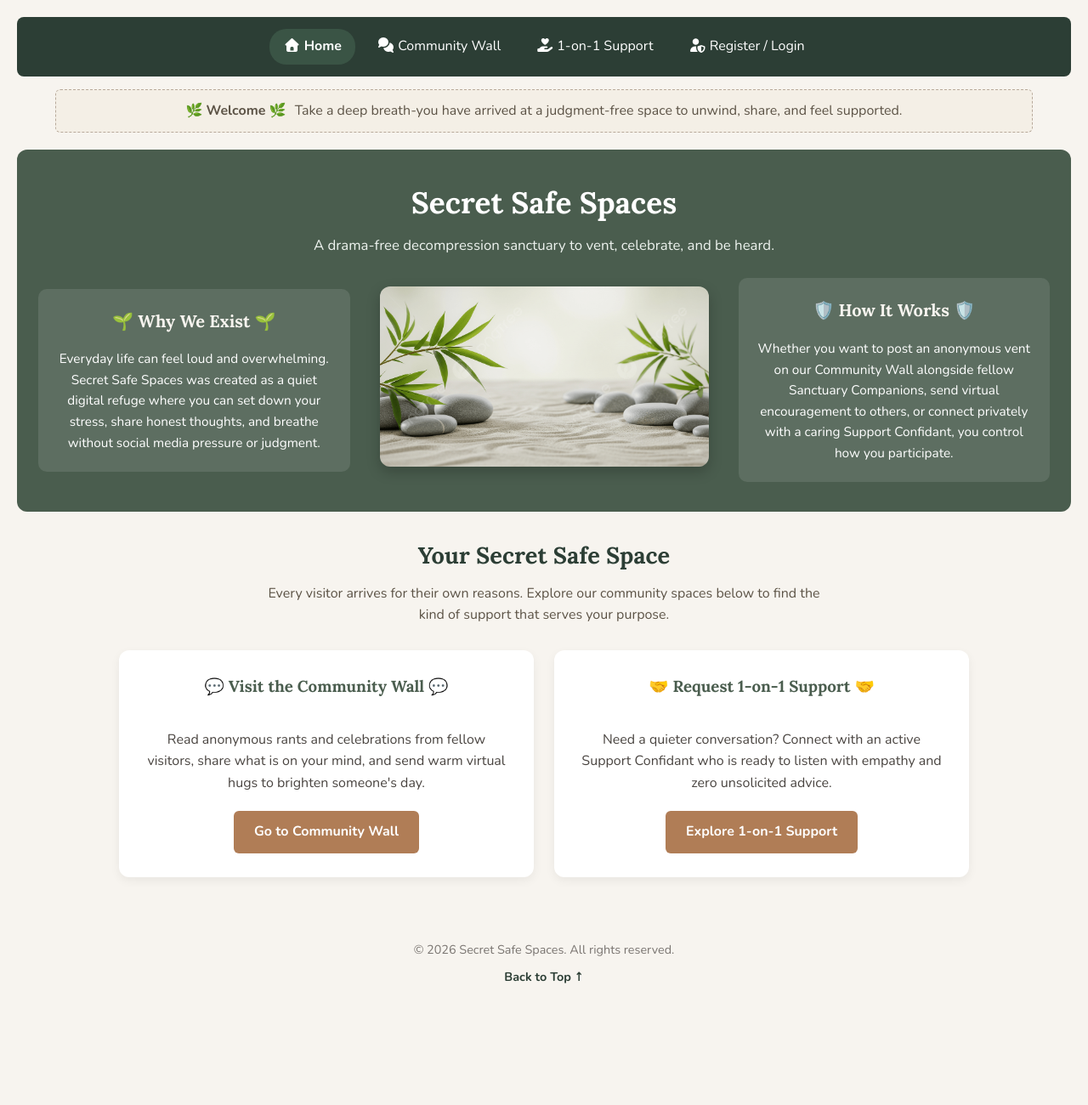
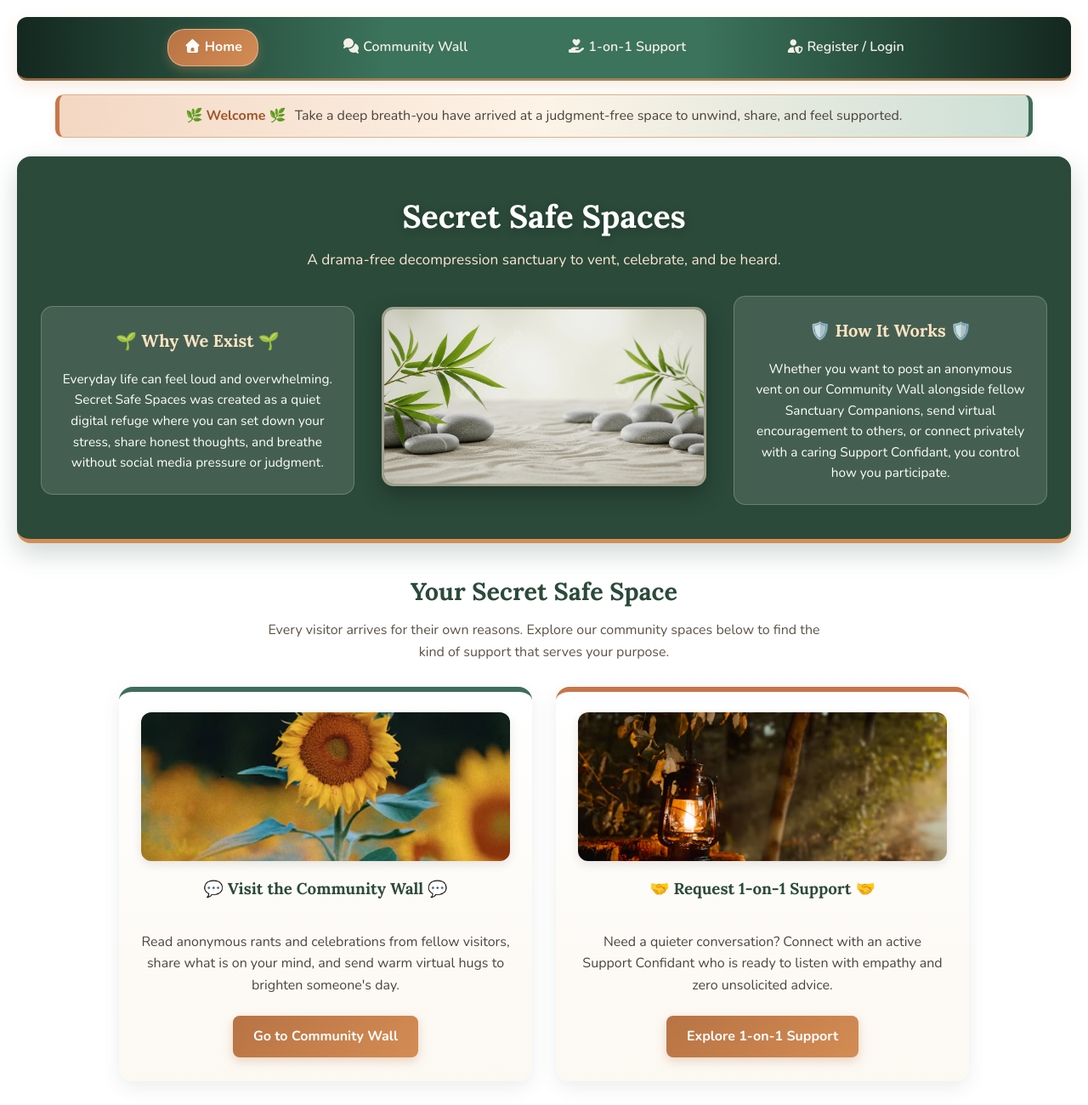
Before and after one commit to Ceekrit79/Mod_09_Website, a plain HTML site: page index.html in a window 1280 px wide. Shown: the top 1300 px of the page at 85% size. Before the commit the page ends 1215 px from the top, so only its background shows below. Drawn offline with nearby package versions, Linux system fonts and the light colour scheme.

Commit message:
updated html and css
added photos and edited html for index and both css pages

```diff
--- a/index.html
+++ b/index.html
@@ -78,7 +78,10 @@
       </p>
 
       <div class="pathway-cards">
-        <article class="pathway-card">
+        <article class="pathway-card card-sage">
+          <div class="card-img-wrap">
+            <img src="images/community-wall.png" alt="Golden sunflower surrounded by deep green leaves">
+          </div>
           <h3>💬 Visit the Community Wall 💬</h3>
           <p>
             Read anonymous rants and celebrations from fellow visitors, share what is on your mind, and send warm
@@ -87,7 +90,10 @@
           <a href="hugs.html" class="btn">Go to Community Wall</a>
         </article>
 
-        <article class="pathway-card">
+        <article class="pathway-card card-terracotta">
+          <div class="card-img-wrap">
+            <img src="images/support-chat.png" alt="Warm glowing lantern on a peaceful forest stump">
+          </div>
           <h3>🤝 Request 1-on-1 Support 🤝</h3>
           <p>
             Need a quieter conversation? Connect with an active Support Confidant who is ready to listen with empathy
--- a/nav.css
+++ b/nav.css
@@ -8,31 +8,42 @@
     justify-content: center;
     align-items: center;
     flex-wrap: wrap;
-    gap: 10px;
+    gap: 80px;
     background-color: #2c3e35;
+    background: linear-gradient(90deg, #14281f 0%, #3b735c 35%, #3b735c 65%, #14281f 100%);
     padding: 14px 20px;
-    border-radius: 8px;
-    margin-bottom: 15px;
+    border-radius: 12px;
+    margin-bottom: 16px;
+    box-shadow: 0 6px 18px rgba(212, 140, 84, 0.18);
+    border-bottom: 3px solid rgba(212, 140, 84, 0.65);
 }
 
 .main-nav a {
-    color: #ffffff;
+    color: #f4efe6;
     text-decoration: none;
-    padding: 8px 16px;
+    padding: 8px 18px;
     border-radius: 20px;
     font-size: 1rem;
-    transition: background-color 0.25s ease, color 0.25s ease;
+    font-weight: 600;
+    border: 1px solid transparent;
+    transition: transform 0.22s ease, background-color 0.25s ease, border-color 0.25s ease, color 0.25s ease;
 }
 
 .main-nav a:hover {
-    background-color: #4a6b58;
+    background-color: rgba(255, 255, 255, 0.15);
+    border-color: rgba(255, 227, 194, 0.45);
     color: #ffffff;
     text-decoration: none;
+    transform: translateY(-2px);
 }
 
 .main-nav a.active {
-    background-color: #3a5445;
+    background-color: #b87344;
+    background: linear-gradient(135deg, #b87344 0%, #d48c54 100%);
+    color: #ffffff;
     font-weight: bold;
+    border-color: rgba(255, 240, 220, 0.45);
+    box-shadow: 0 4px 12px rgba(212, 140, 84, 0.35);
 }
 
 /* COPYRIGHT FOOTER */
@@ -56,19 +67,24 @@
 
 /* SANCTUARY WELCOME BANNER */
 .wip-banner {
-    background-color: #f4efe6;
-    color: #5c5346;
-    border: 1px dashed #b8a99a;
+    background-color: #fdf3e7;
+    background: linear-gradient(90deg, #f3d7c3 0%, #fdf3e7 50%, #cde0d6 100%);
+    color: #4a423b;
+    border: 1.5px solid #e0b084;
+    border-left: 5px solid #c8764b;
+    border-right: 5px solid #3f6d5a;
     text-align: center;
-    padding: 12px 14px;
+    padding: 12px 18px;
     font-size: 1rem;
-    border-radius: 6px;
-    margin: 10px auto 20px auto;
+    border-radius: 10px;
+    margin: 12px auto 22px auto;
     max-width: 1150px;
+    box-shadow: 0 4px 12px rgba(45, 76, 59, 0.06);
 }
 
 .banner-title {
     margin-right: 6px;
+    color: #9e562a;
 }
 
 /* ON-PAGE CONFIRMATTION MESSAGE */
--- a/style.css
+++ b/style.css
@@ -1,5 +1,5 @@
 /* =========================================================
-   GLOBAL BASE STYLES
+   GLOBAL BASE STYLES (WARM BOTANICAL GRADIENT)
    ========================================================= */
 html {
   scroll-behavior: smooth;
@@ -11,7 +11,7 @@ html {
 
 body {
   font-family: "Nunito", 'Segoe UI', Tahoma, Geneva, Verdana, sans-serif;
-  background-color: #f7f4ef;
+  background-color: linear-gradient (180deg, #eef4ef 0%, #faf3e8 55%, #f3ece1 100%);
   color: #2e2a27;
   margin: 0;
   padding: 20px;
@@ -24,52 +24,79 @@ h3 {
   font-family: "Lora", Georgia, serif;
 }
 
+@keyframes fadeInUp {
+  from {
+    opacity: 0;
+    transform: translateY(16px)
+  }
+
+  to {
+    opacity: 1;
+    transform: translateY(0);
+  }
+}
+
 /* =========================================================
    HERO HEADER & ABOUT US FLEXBOX (FLEXBOX CONTAINER #2)
-   Places two text columns on either side of the focal image.
+   Places two text columns on either side of the focal image
+   (MULTI-STOP GRADIENT + GLOW)
    ========================================================= */
 .header {
-  background-color: #4a5d4e;
+  background-color: #2b4a3a;
+  background-color: linear-gradient(135deg, #2b4a3a 0%, #3f6d5a 52%, #245b63 100%);
   color: #ffffff;
-  padding: 35px 25px;
+  padding: 40px 28px;
   text-align: center;
-  border-radius: 12px;
-  margin-bottom: 30px;
+  border-radius: 16px;
+  margin-bottom: 34px;
+  box-shadow: 0 12px 30px rgba(36, 74, 58, 0.22);
+  border-bottom: 5px solid #d48c54;
+  animation: fadeInUp 0.7s ease-out;
 }
 
 .header h1 {
   margin: 0 0 8px 0;
-  font-size: 2.2rem;
+  font-size: 2.35rem;
+  text-shadow: 0 2px 10px rgba(0, 0, 0, 0.25);
 }
 
 .tagline {
-  margin: 0 auto 25px auto;
+  margin: 0 auto 28px auto;
   max-width: 650px;
-  font-size: 1.05rem;
-  color: #eef3ef;
+  font-size: 1.08rem;
+  color: #f9e6d2;
 }
 
 .about-flex {
   display: flex;
   align-items: center;
   justify-content: space-between;
-  gap: 35px;
+  gap: 32px;
   max-width: 1450px;
   margin: 0 auto;
 }
 
 .about-box {
   flex: 1;
-  background-color: rgba(225, 225, 225, 0.12);
-  padding: 22px;
-  border-radius: 10px;
+  background-color: rgba(225, 225, 225, 0.14);
+  backdrop-filter: blur(6px);
+  border: 1px solid rgba(225, 225, 225, 0.25);
+  padding: 24px;
+  border-radius: 14px;
   text-align: center;
+  transition: transform 0.35s ease, background-color 0.3s ease, box-shadow 0.3s ease;
+}
+
+.about-box:hover {
+  transform: translateY(-5px);
+  background: rgba(225, 225, 225, 0.22);
+  box-shadow: 0 10px 24px rgba(0, 0, 0, 0.2);
 }
 
 .about-box h2 {
   margin-top: 0;
   font-size: 1.25rem;
-  color: #f7f4ef;
+  color: #ffe3c2;
 }
 
 .about-box p {
@@ -99,17 +126,25 @@ h3 {
   text-align: center;
 }
 
-/* SCALABLE BANNER IMAGE */
+/* SCALABLE BANNER IMAGE WITH WARM GLOW & HOVER ZOOM */
 .banner-img {
   width: 100%;
   max-width: 460px;
   height: auto;
-  border-radius: 12px;
-  box-shadow: 0 6px 16px rgba(0, 0, 0, 0.22);
+  border-radius: 14px;
+  border: 3px solid rgba(255, 232, 204, 0.55);
+  box-shadow: 0 10px 26px rgba(0, 0, 0, 0.3);
+  transition: transform 0.4s ease, box-shadow 0.4s ease;
+}
+
+.banner-img:hover {
+  transform: scale(1.03);
+  box-shadow: 0 14px 32px rgba(212, 140, 84, 0.35);
 }
 
 /* =========================================================
-   HOME PAGE PATHWAY SECTION (FLEXBOX CONTAINER #3)
+   HOME PAGE PATHWAY SECTION (COLOR ACCENTS + PHOTO ZOOM)
+   (FLEXBOX CONTAINER #3)
    ========================================================= */
 .home-content {
   max-width: 1000px;
@@ -118,8 +153,8 @@ h3 {
 }
 
 .mission-section h2 {
-  color: #2c3e35;
-  font-size: 1.7rem;
+  color: #2b4a3a;
+  font-size: 1.8rem;
   margin-bottom: 10px;
 }
 
@@ -132,28 +167,64 @@ h3 {
 .pathway-cards {
   display: flex;
   justify-content: center;
-  gap: 24px;
+  gap: 28px;
 }
 
 .pathway-card {
   flex: 1;
-  background-color: #ffffff;
-  padding: 28px;
-  border-radius: 12px;
-  box-shadow: 0 4px 12px rgba(0, 0, 0, 0.06);
+  background: linear-gradient(180deg, #ffffff 0%, #fcf8f2 100%);
+  padding: 24px 26px 28px 26px;
+  border-radius: 16px;
+  box-shadow: 0 8px 22px rgba(45, 76, 59, 0.09);
   display: flex;
   flex-direction: column;
   justify-content: space-between;
   align-items: center;
+  transition: transform 0.3s ease, box-shadow 0.3s ease;
+  animation: fadeInUp 0.9s ease-out;
+}
+
+.card-sage {
+  border-top: 6px solid #3f6d5a;
+}
+
+.card-terracotta {
+  border-top: 6px solid #c8764b;
+}
+
+.pathway-card:hover {
+  transform: translateY(-7px);
+  box-shadow: 0 16px 34px rgba(45, 76, 59, 0.16);
+}
+
+.card-img-wrap {
+  width: 100%;
+  height: 175px;
+  overflow: hidden;
+  border-radius: 12px;
+  margin-bottom: 18px;
+  box-shadow: 0 4px 12px rgba(0, 0, 0, 0.1);
+}
+
+.card-img-wrap img {
+  width: 100%;
+  height: 100%;
+  object-fit: cover;
+  object-position: center 10%;
+  transition: transform 0.45s ease;
+}
+
+.pathway-card:hover .card-img-wrap img {
+  transform: scale(1.07);
 }
 
 .pathway-card h3 {
   margin-top: 0;
-  color: #4a5d4e;
+  color: #2b4a3a;
 }
 
 .pathway-card p {
-  margin-bottom: 20px;
+  margin-bottom: 22px;
   color: #4a4541;
 }
 
@@ -204,39 +275,46 @@ h3 {
 
 .tag {
   display: inline-block;
-  padding: 4px 12px;
+  padding: 5px 14px;
   border-radius: 20px;
   font-size: 0.85em;
   font-weight: bold;
   margin-bottom: 10px;
+  letter-spacing: 0.3px;
+  box-shadow: 0 2px 6px rgba(0, 0, 0, 0.06);
 }
 
 .rave {
-  background-color: #d4edda;
+  background: linear-gradient(135deg, #d4edda, #b8e2c4);
   color: #155724;
+  border: 1px solid #9ad1aa;
 }
 
 .rant {
-  background-color: #f8d7da;
-  color: #721c24;
+  background: linear-gradient(135deg, #fce2d4, #f8c8b4);
+  color: #7c2d12;
+  border: 1px solid #f0a88b;
 }
 
 .btn {
   display: inline-block;
   text-decoration: none;
-  background-color: #b07d56;
+  background: linear-gradient(135deg, #b87344 0%, #d48c54 100%);
   color: #ffffff;
   border: none;
   padding: 12px 24px;
-  border-radius: 6px;
+  border-radius: 8px;
   cursor: pointer;
   font-size: 1em;
   font-weight: bold;
-  transition: background-color 0.25s ease;
+  box-shadow: 0 4px 12px rgba(184, 115, 68, 0.28);
+  transition: transform 0.25s ease, box-shadow 0.25s ease, filter 0.25s ease;
 }
 
 .btn:hover {
-  background-color: #966541;
+  transform: translateY(-2px);
+  box-shadow: 0 8px 18px rgba(184, 115, 68, 0.4);
+  filter: brightness(1.06);
 }
 
 /* =========================================================
@@ -269,6 +347,19 @@ h3 {
   display: flex;
   flex-direction: column;
   justify-content: space-between;
+  background: linear-gradient(180deg, #ffffff 0%, #fcf8f3 100%);
+  border-radius: 16px;
+  border-left: 5px solid #3f6d5a;
+  border-right: 5px solid #c8764b;
+  box-shadow: 0 8px 22px rgba(45, 76, 59, 0.12);
+  transition: transform 0.28s ease, box-shadow 0.28s ease, border-color 0.28s ease;
+}
+
+.grid-card:hover {
+  transform: translateY(-4px);
+  box-shadow: 0 14px 30px rgba(45, 76, 59, 0.18);
+  border-left-color: #c8764b;
+  border-right-color: #3f6d5a;
 }
 
 .hug-form {
@@ -309,12 +400,13 @@ h3 {
 }
 
 .session-checklist {
-  background-color: #f9f7f3;
-  border-left: 4px solid #4a5d4e;
-  border-radius: 6px;
-  padding: 14px 18px 14px 32px;
+  background: linear-gradient(180deg, #ffffff 0%, #fcf8f2 100%);
+  border-top: 6px solid #3f6d5a;
+  border-radius: 16px;
+  padding: 20px 22px 20px 36px;
   margin: 18px 0;
-  color: #3d3834;
+  color: #2e2a27;
+  box-shadow: 0 8px 22px rgba(45, 76, 59, 0.09);
 }
 
 .session-checklist li {
@@ -326,12 +418,14 @@ h3 {
 }
 
 .crisis-box {
-  background-color: #f4efe6;
-  border: 1px solid #d8cfc2;
-  border-radius: 8px;
-  padding: 16px;
-  margin-top: 16px;
+  background: linear-gradient(180deg, #ffffff 0%, #fcf8f2 100%);
+  border: 1px solid #f0dfd1;
+  border-top: 6px solid #c8764b;
+  border-radius: 16px;
+  padding: 20px 22px;
+  margin-top: 18px;
   text-align: center;
+  box-shadow: 0 8px 22px rgba(45, 76, 59, 0.9);
 }
 
 .crisis-box p {
@@ -343,20 +437,23 @@ h3 {
 }
 
 .btn-outline {
-  background-color: #f4efe6;
-  color: #2c3e35;
-  border: 1.5px solid #b07d56;
+  background-color: #fdf6ee;
+  color: #2b4a3a;
+  border: 2px solid #c8764b;
   padding: 9px 18px;
-  border-radius: 6px;
+  border-radius: 8px;
   cursor: pointer;
   font-size: 0.95rem;
   font-weight: bold;
-  transition: all 0.25s ease;
+  transition: transform 0.2s ease, background-color 0.25s ease, color 0.25s ease, box-shadow 0.25s ease;
 }
 
 .btn-outline:hover {
-  background-color: #b07d56;
+  background: linear-gradient(135deg, #b87344, #d48c54);
+  border-color: transparent;
   color: #ffffff;
+  transform: translateY(-2px);
+  box-shadow: 0 6px 14px rgba(184, 115, 68, 0.28);
 }
 
 /* =========================================================
@@ -372,8 +469,9 @@ h3 {
 .table-wrapper {
   overflow-x: auto;
   background-color: #ffffff;
-  border-radius: 12px;
-  box-shadow: 0 4px 12px rgba(0, 0, 0, 0.06);
+  border-radius: 14px;
+  box-shadow: 0 8px 24px rgba(45, 76, 59, 0.01);
+  border-top: 4px solid #d48c54;
 }
 
 .sanctuary-table {
@@ -385,10 +483,14 @@ h3 {
 
 
 .sanctuary-table th {
-  background-color: #2c3e35;
+  background: linear-gradient(135deg, #2b4a3a 0%, #245b63 100%);
   color: #ffffff;
   font-family: "Lora", Georgia, serif;
-  padding: 14px 18px;
+  padding: 15px 18px;
+}
+
+.sanctuary-table tbody tr {
+  transition: background-color 0.2s ease;
 }
 
 .sanctuary-table td {
@@ -398,11 +500,15 @@ h3 {
 }
 
 .sanctuary-table tbody tr:nth-child(even) {
-  background-color: #f9f7f3;
+  background-color: #f4f7f3;
 }
 
 .sanctuary-table tbody tr:last-child td {
   border-bottom: none;
+}
+
+.sanctuary-table tbody tr:hover {
+  background-color: #fdf2e6;
 }
 
 /* =========================================================
```
Also changed, not shown: images/community-wall.png (added), images/support-chat.png (added).
